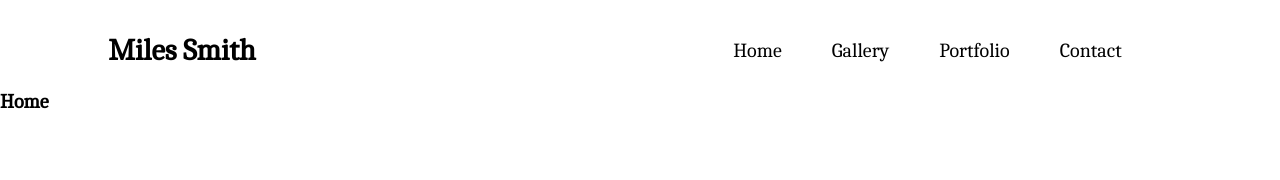
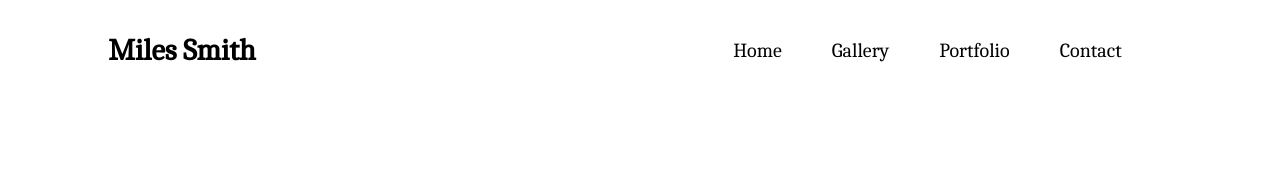
Before and after one commit to jgoth23/miles-smith-website, a React (Create React App) app in the folder miles-smith-website/: page / in a window 1280 px wide. Shown: the top 180 px of the page. Built offline with nearby package versions, Linux system fonts and the light colour scheme.

Commit message:
all file paths correct

```diff
--- a/miles-smith-website/src/App.js
+++ b/miles-smith-website/src/App.js
@@ -14,7 +14,7 @@ function App() {
       <Router>
       <Navbar />
       <Switch>
-        <Route path='/' exact component={Home} />
+        <Route path='/home' exact component={Home} />
         <Route path='/contact' component={Contact} />
         <Route path='/gallery' component={Gallery} />
         <Route path='/portfolio' component={Portfolio} />
```
